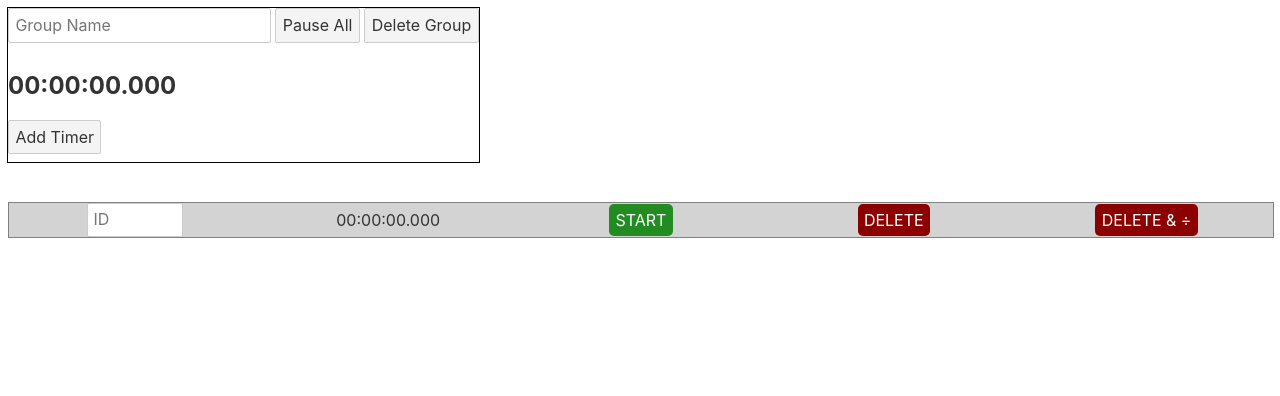
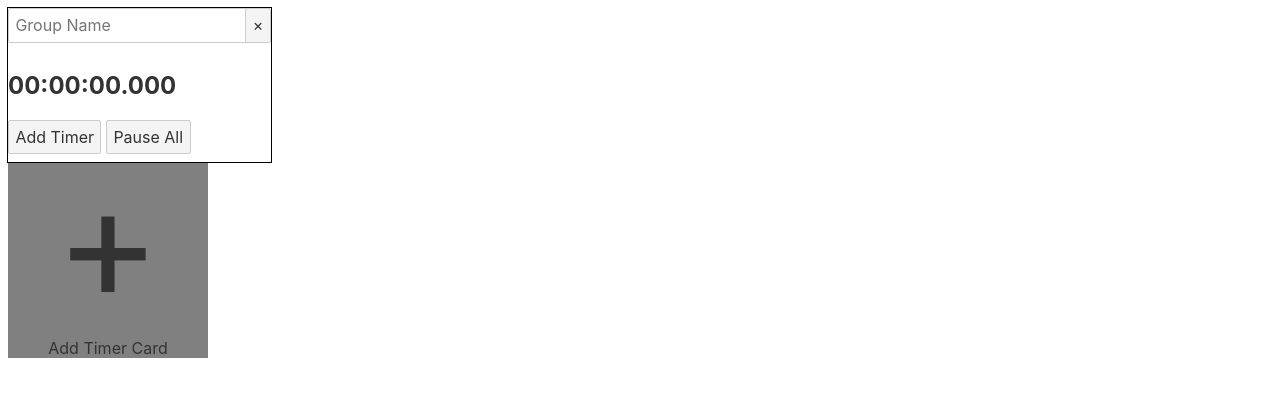
Before and after one commit to f0nkey/time-split-tool, a Svelte app in the folder src/: page / in a window 1280 px wide. Shown: the top 396 px of the page. Built offline with nearby package versions, Linux system fonts and the light colour scheme.

Commit message:
Add CardContainer.svelte

```diff
--- a/src/src/App.svelte
+++ b/src/src/App.svelte
@@ -1,13 +1,11 @@
 <script>
 	import SubTimer from "./SubTimer.svelte";
 	import TimerCard from "./TimerCard.svelte";
+	import CardContainer from "./CardContainer.svelte";
 
 	export let name;
 </script>
 
 <main>
-	<TimerCard></TimerCard>
-	<br>
-	<br>
-	<SubTimer></SubTimer>
+	<CardContainer></CardContainer>
 </main>
--- /dev/null
+++ b/src/src/CardContainer.svelte
@@ -0,0 +1,44 @@
+<script>
+    import TimerCard from "./TimerCard.svelte";
+    let cardProps = [1];
+
+    function deleteCard(index) {
+        cardProps.splice(index,1)
+        cardProps = cardProps
+    }
+
+    function newCardProps() {
+        return {subTimersProps:{}}
+    }
+</script>
+
+<div id="root">
+    {#each cardProps as cp, i}
+        <TimerCard bind:subTimersProps={cp.subTimersProps} on:delete={()=>{deleteCard(i)}}></TimerCard>
+    {/each}
+    <div on:click={()=>{cardProps = [...cardProps, newCardProps()]}} id="new-card-container">
+        <button id="add-btn">+</button>
+        <p>Add Timer Card</p>
+    </div>
+</div>
+
+<style>
+    #root {
+
+    }
+    #new-card-container {
+        width: 200px;
+        background-color: grey;
+        text-align: center;
+        cursor: pointer;
+    }
+    #add-btn {
+        font-size:10em;
+        line-height: 1;
+        margin: 0;
+        padding: 0;
+        background: none;
+        outline: none;
+        border: none;
+    }
+</style>
--- a/src/src/SubTimer.svelte
+++ b/src/src/SubTimer.svelte
@@ -47,7 +47,7 @@
         <button id="start" on:click={() => {activated = true}}>START</button>
     {/if}
     <button class="delete" on:click={() => {kill = true}}>DELETE</button>
-    <Tooltip text="Divides its time amongst siblings after deletion." dir="left">
+    <Tooltip text="Divide time amongst siblings after deletion." dir="left">
         <button class="delete" on:click={divDelete}>DELETE & &div;</button>
     </Tooltip>
 </div>
--- a/src/src/TimerCard.svelte
+++ b/src/src/TimerCard.svelte
@@ -1,11 +1,10 @@
 <script>
     import {createEventDispatcher} from "svelte"
+    import SubTimer from "./SubTimer.svelte";
     const dispatch = createEventDispatcher();
 
-    import SubTimer from "./SubTimer.svelte";
+    export let subTimersProps = [];
     let displayTime = 0;
-    let subTimersProps = [];
-
     let pause = false;
 
     setInterval(() => {
@@ -127,22 +126,24 @@
     }
 
     function fireDeleteEvent() {
-        dispatch("deleteMe")
+        if(confirm("Are you sure want to delete this group?")) {
+            dispatch("delete")
+        }
     }
 </script>
 
 <div>
     <input type="text" placeholder="Group Name">
 
+    <button id="exit" on:click={fireDeleteEvent}>&times;</button>
+
+    <h2>{displayTime}</h2>
+    <button on:click={addTimer}>Add Timer</button>
     {#if pause}
         <button on:click={activateAll}>Start All</button>
     {:else}
         <button on:click={deactivateAll}>Pause All</button>
     {/if}
-    <button on:click={fireDeleteEvent}>Delete Group</button>
-
-    <h2>{displayTime}</h2>
-    <button on:click={addTimer}>Add Timer</button>
         {#each subTimersProps as props}
             <SubTimer
                     bind:activated={props.activated}
@@ -158,7 +159,13 @@
 
 <style>
     div {
+        position: relative;
         outline: 1px solid black;
         width: fit-content;
     }
+    #exit {
+        position:absolute;
+        right: 0;
+        top: 0;
+    }
 </style>
```
